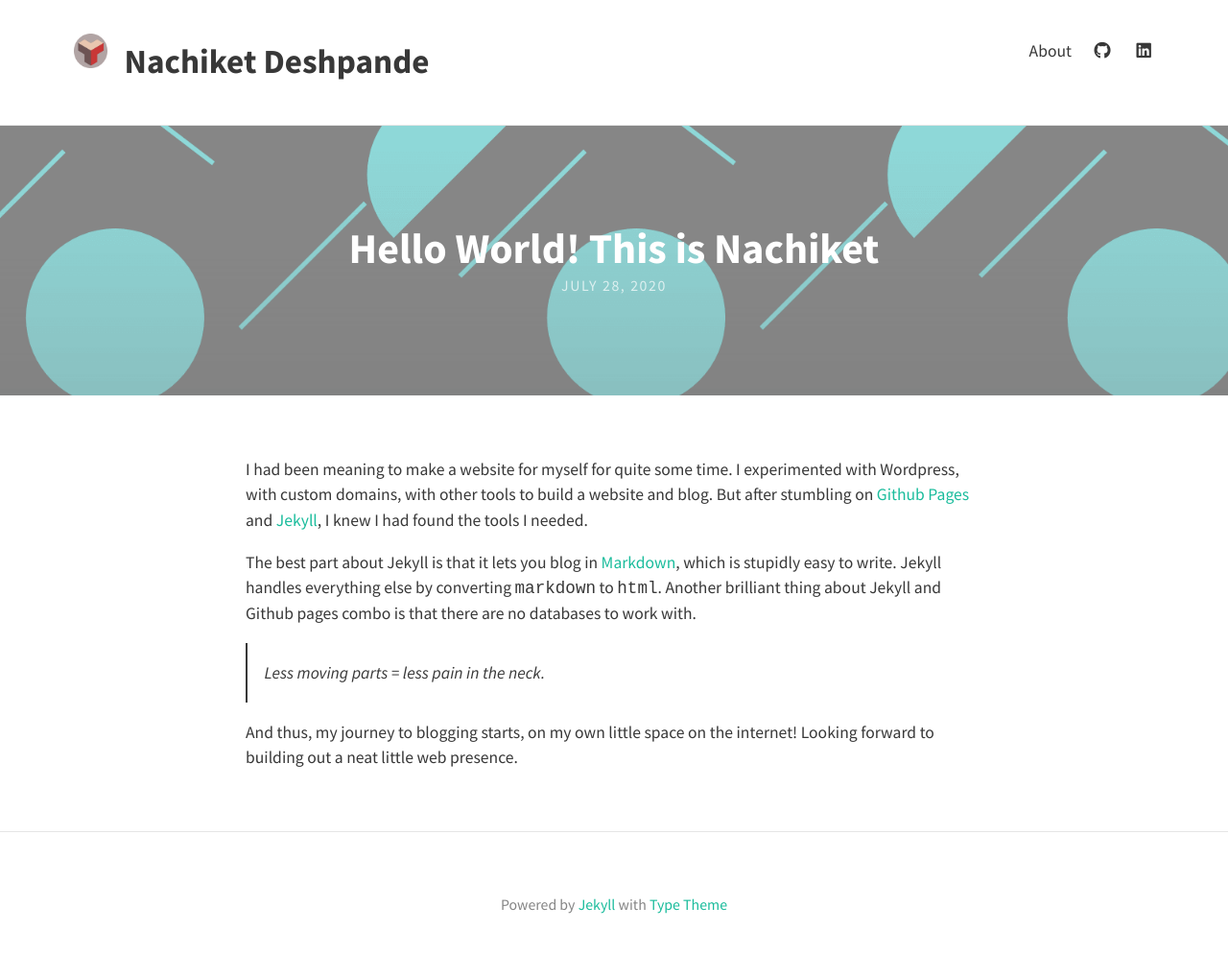
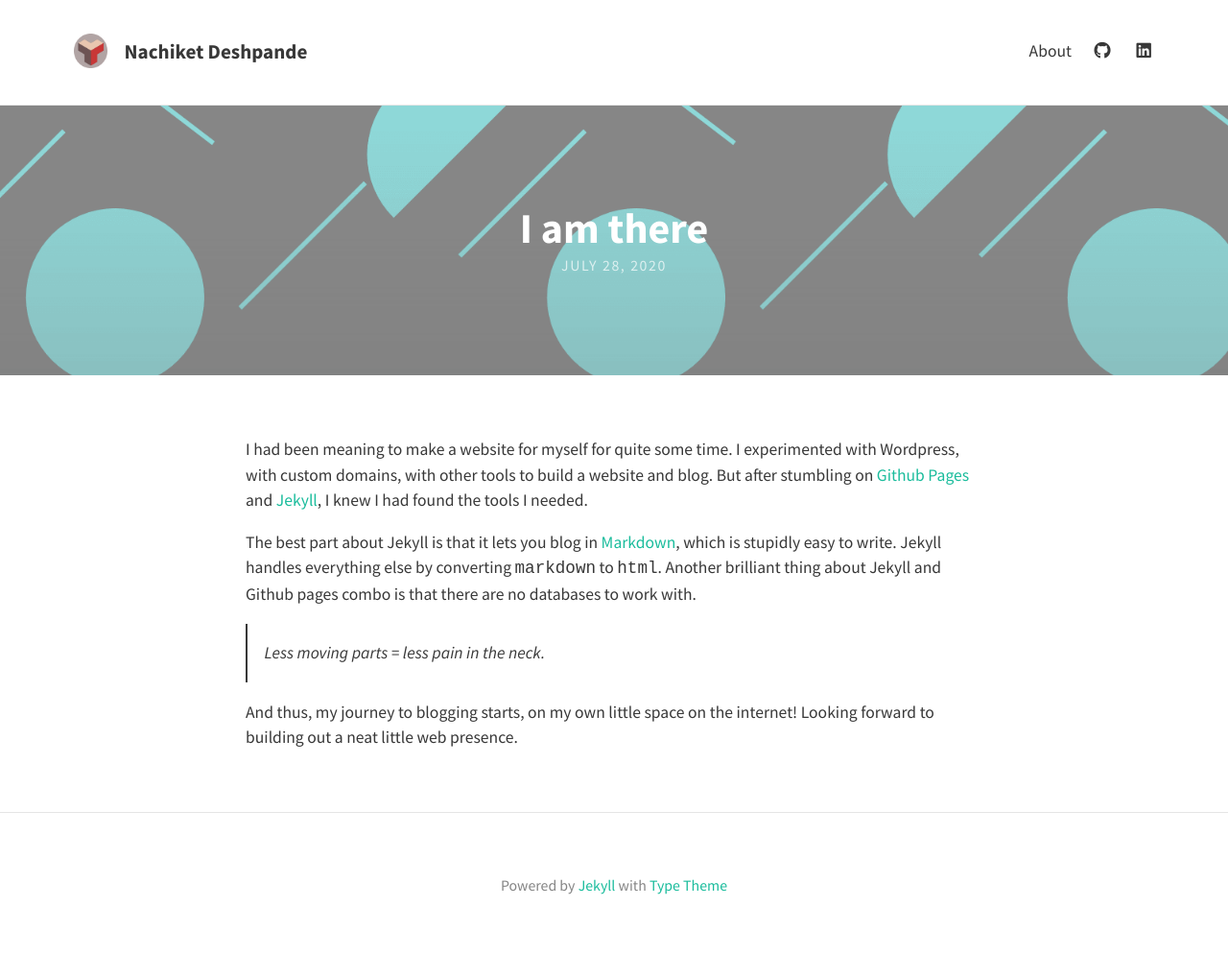
Before and after one commit to nachiketad/nachiketad.github.io, a Jekyll site: the page built from _posts/2020-07-28-First-Post.md, in a window 1280 px wide. Shown: the whole page at 96% size. Built offline with Jekyll 4.4.1, drawn with Linux system fonts in a browser that asks for light colours; nearby versions of some CDN libraries.

Commit message:
gen changes

```diff
--- a/_posts/2020-07-28-First-Post.md
+++ b/_posts/2020-07-28-First-Post.md
@@ -2,7 +2,8 @@
 layout: post
 title: Hello World! This is Nachiket
 feature-img: "assets/img/sample_feature_img.png"
-
+feature-title: I am there
+thumbnail: "assets/img/sample_feature_img.png"
 ---
 I had been meaning to make a website for myself for quite some time. I experimented with Wordpress, with custom domains, with other tools to build a website and blog. But after stumbling on [Github Pages](https://pages.github.com/) and [Jekyll](https://jekyllrb.com/), I knew I had found the tools I needed.
 
--- a/_sass/includes/_header.scss
+++ b/_sass/includes/_header.scss
@@ -22,7 +22,7 @@
   .site-title {
     float: left;
     font-weight: bold;
-    font-size: 2em;
+    font-size: 1.2em;
     line-height: 1.5;
   }
 
```
Also changed, not shown: about.md (+1 -1 lines).
